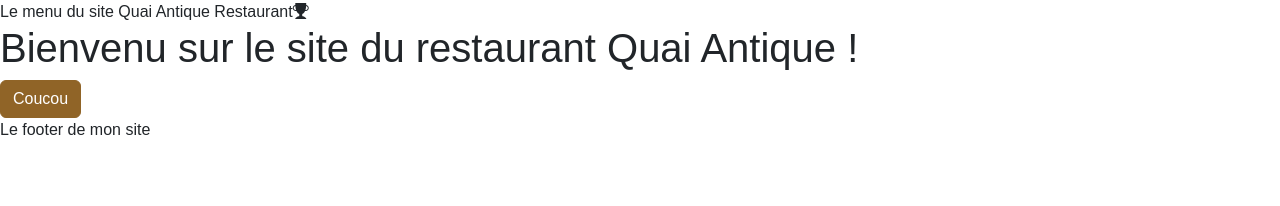
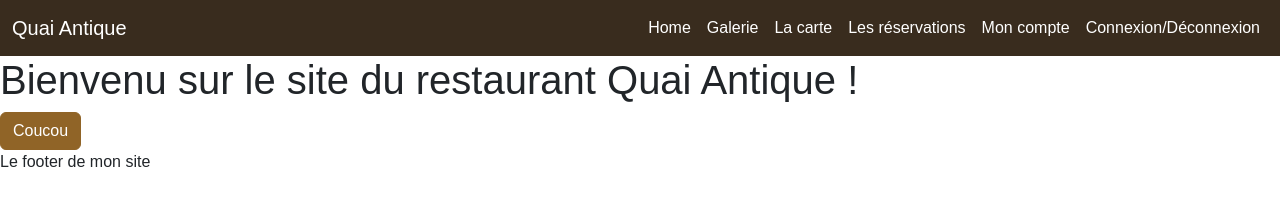
Before and after one commit to guenaellouer/QuaiAntiqueRestaurant, a website with bundled scripts: page index.html in a window 1280 px wide. Built offline with nearby package versions, Linux system fonts and the light colour scheme; files whose address does not match are found by name; a web font is replaced by a local one.

Commit message:
Ajout du Header

```diff
--- a/index.html
+++ b/index.html
@@ -13,7 +13,66 @@
     <title>Document</title>
 </head>
 <body>
-    <header>Le menu du site Quai Antique Restaurant<i class="bi bi-trophy-fill"></i></header>
+    <header>
+        <nav class="navbar navbar-expand-lg bg-dark" data-bs-theme="dark" >
+            <div class="container-fluid">
+              <a class="navbar-brand" href="/">Quai Antique</a>
+              <button class="navbar-toggler" type="button" data-bs-toggle="collapse" data-bs-target="#navbarSupportedContent" aria-controls="navbarSupportedContent" aria-expanded="false" aria-label="Toggle navigation">
+                <span class="navbar-toggler-icon"></span>
+              </button>
+              <div class="collapse navbar-collapse" id="navbarSupportedContent">
+                <ul class="navbar-nav ms-auto mb-2 mb-lg-0">
+                  <li class="nav-item">
+                    <a class="nav-link active" aria-current="page" href="/">Home</a>
+                  </li>
+                  <li class="nav-item">
+                    <a class="nav-link active" aria-current="page" href="#">Galerie</a>
+                  </li>
+                  <li class="nav-item">
+                    <a class="nav-link active" aria-current="page" href="#">La carte</a>
+                  </li>
+                  <li class="nav-item">
+                    <a class="nav-link active" aria-current="page" href="#">Les réservations</a>
+                  </li>
+                  <li class="nav-item">
+                    <a class="nav-link active" aria-current="page" href="#">Mon compte</a>
+                  </li>
+                  <li class="nav-item">
+                    <a class="nav-link active" aria-current="page" href="#">Connexion/Déconnexion</a>
+                  </li>
+                  <!--Suppressions diverses
+                  <li class="nav-item">
+                    <a class="nav-link" href="#">Link</a>
+                  </li>
+                  Suppression du nav-item dropdown
+                  <li class="nav-item dropdown">
+                    <a class="nav-link dropdown-toggle" href="#" role="button" data-bs-toggle="dropdown" aria-expanded="false">
+                      Dropdown
+                    </a>
+                    <ul class="dropdown-menu">
+                      <li><a class="dropdown-item" href="#">Action</a></li>
+                      <li><a class="dropdown-item" href="#">Another action</a></li>
+                      <li><hr class="dropdown-divider"></li>
+                      <li><a class="dropdown-item" href="#">Something else here</a></li>
+                    </ul>
+                  </li>
+                  <li class="nav-item">
+                    <a class="nav-link active" aria-current="page" href="#">Home</a>
+                  </li>
+                  <li class="nav-item">
+                    <a class="nav-link disabled" aria-disabled="true">Disabled</a>
+                  </li>
+                </ul>
+                Suppression de la bare de recherche
+                <form class="d-flex" role="search">
+                  <input class="form-control me-2" type="search" placeholder="Search" aria-label="Search">
+                  <button class="btn btn-outline-success" type="submit">Search</button>
+                </form>
+                -->
+              </div>
+            </div>
+          </nav>
+    </header>
     <main id="main-page">
         <!-- Le contenu de la page sera injectée ici -->
     </main>
```
